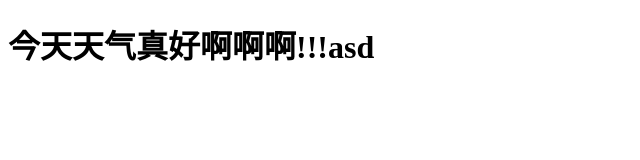
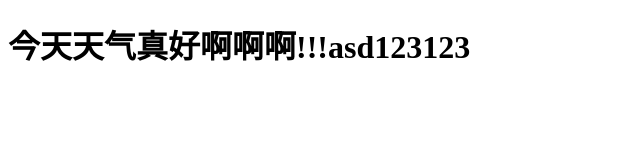
Before and after one commit to JanlyH/testReact, a website: page index.html in a window 1280 px wide. Shown: the whole page, without its empty margins (0-640 px from the left). Drawn offline with Linux system fonts and the light colour scheme.

Commit message:
第二次提交

```diff
--- a/index.html
+++ b/index.html
@@ -5,6 +5,6 @@
         <title>测试</title>
     </head>
     <body>
-            <h1>今天天气真好啊啊啊!!!asd</h1>
+            <h1>今天天气真好啊啊啊!!!asd123123</h1>
     </body>
 </html>
```
